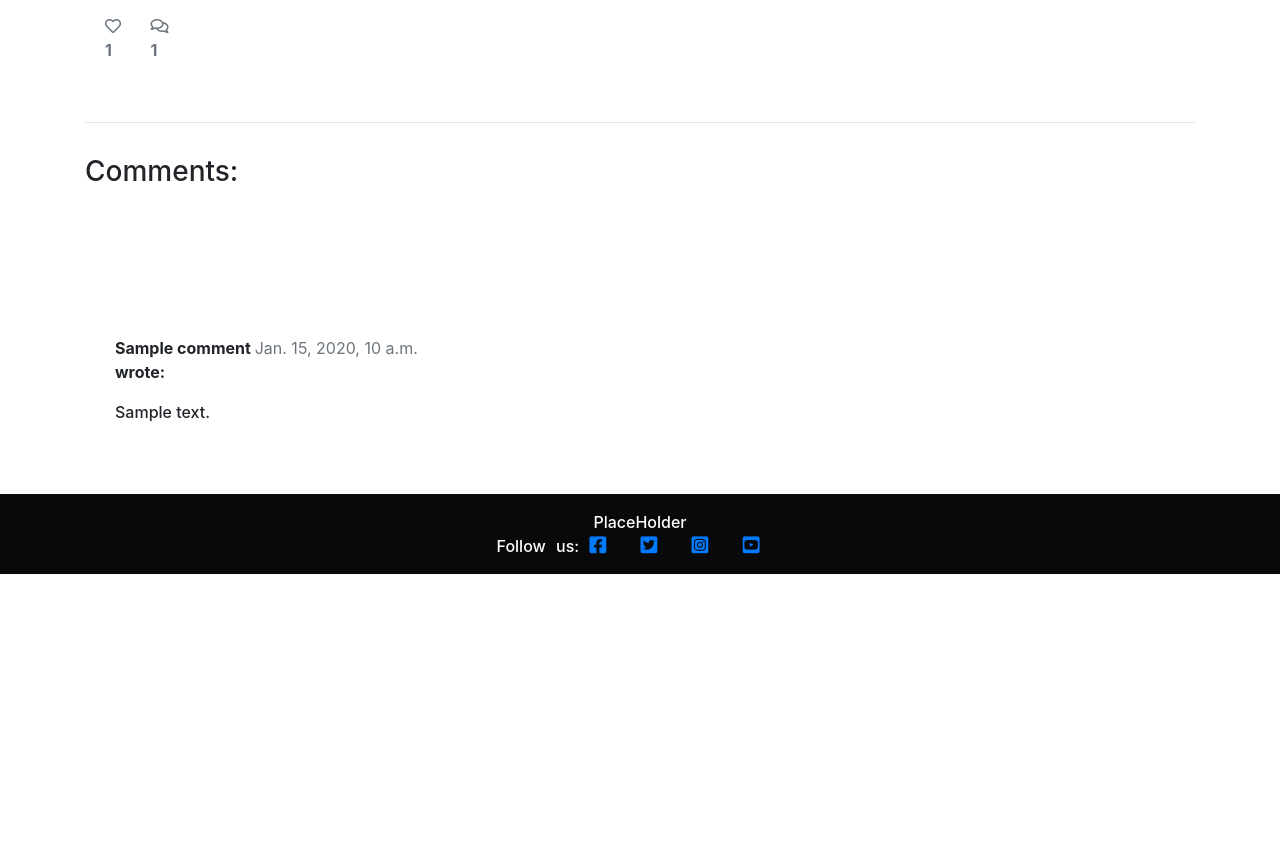
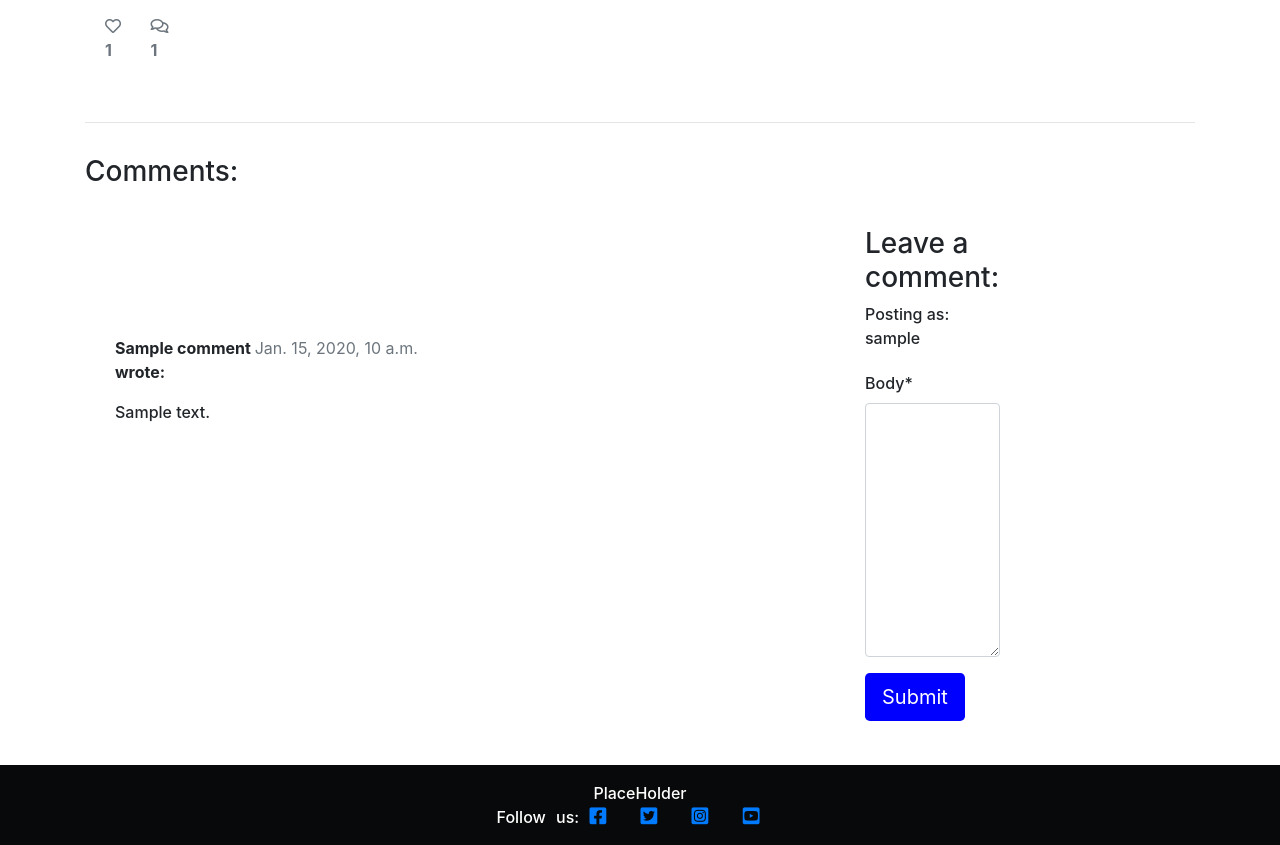
Before and after one commit to andreasarreqi/blog, a Django app: a page that uses templates/post_detail.html in a window 1280 px wide. Shown: the part 509-1354 px from the top of the page. Before the commit the page ends 1083 px from the top, so only its background shows below. Run offline with Django 3.2, Linux system fonts and the light colour scheme; a user stored in the database is signed in; tables that the repository leaves empty hold one stand-in row (values such as "Sample post"); some libraries are stand-ins or nearby versions.

Commit message:
Creating foms.py and rendering the comment section in the front ent

```diff
--- /dev/null
+++ b/blog/forms.py
@@ -0,0 +1,8 @@
+from .models import Comment
+from django import forms
+
+
+class CommentForm(forms.ModelForm):
+    class Meta:
+        model = Comment
+        fields = ('body',)
--- a/blog/views.py
+++ b/blog/views.py
@@ -1,6 +1,7 @@
 from django.shortcuts import render, get_object_or_404
 from django.views import generic, View
 from .models import Musician
+from .forms import CommentForm
 
 
 class MusicianList(generic.ListView):
@@ -32,6 +33,7 @@ class PostDetail(View):
             {
                 "musician": musician,
                 "comments": comments,
-                "liked": liked
+                "liked": liked,
+                "comment_form": CommentForm(),
             },
         )
--- a/rapblog/settings.py
+++ b/rapblog/settings.py
@@ -51,7 +51,7 @@ INSTALLED_APPS = [
     'django.contrib.staticfiles',
     'cloudinary',
     'django_summernote',
-    'crispy_form',
+    'crispy_forms',
     'blog',
 ]
 
--- a/templates/post_detail.html
+++ b/templates/post_detail.html
@@ -1,5 +1,7 @@
 {% extends 'base.html' %}
 {% block content %}
+{% load crispy_forms_tags %}
+
 
 <div class="masthead">
     <div class="container">
@@ -68,7 +70,23 @@
         </div>
         <div class="col-md-4 card mb-4  mt-3 ">
             <div class="card-body">
-                <!-- For later -->
+                {% if commented %}
+                <div class="alert alert-success" role="alert">
+                    Your comment is awaiting approval
+                </div>
+                {% else %}
+                {% if user.is_authenticated %}
+
+                <h3>Leave a comment:</h3>
+                <p>Posting as: {{ user.username }}</p>
+                <form method="post" style="margin-top: 1.3em;">
+                    {{ comment_form | crispy }}
+                    {% csrf_token %}
+                    <button type="submit" class="btn btn-signup btn-lg">Submit</button>
+                </form>
+                {% endif %}
+                {% endif %}
+
             </div>
         </div>
     </div>
```
